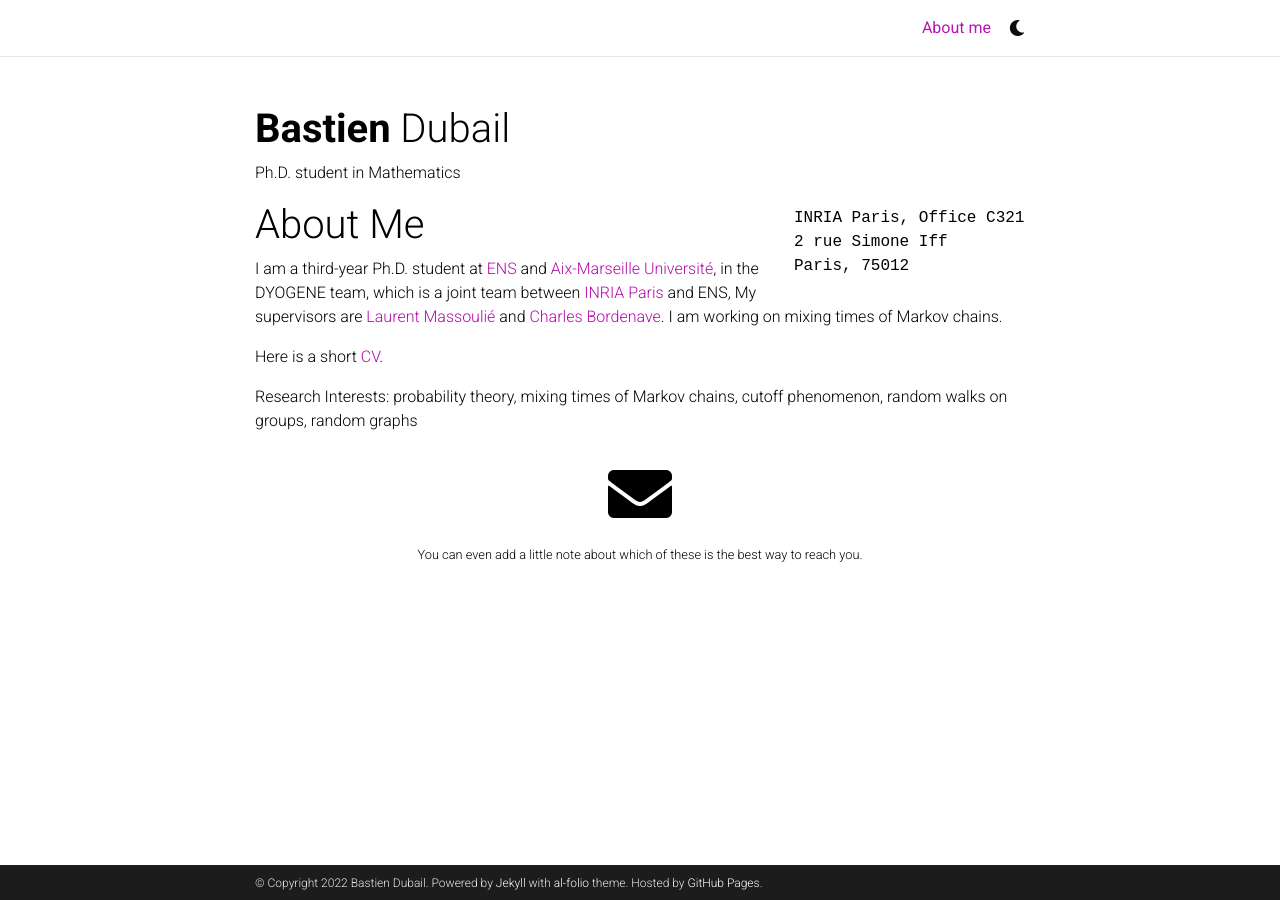
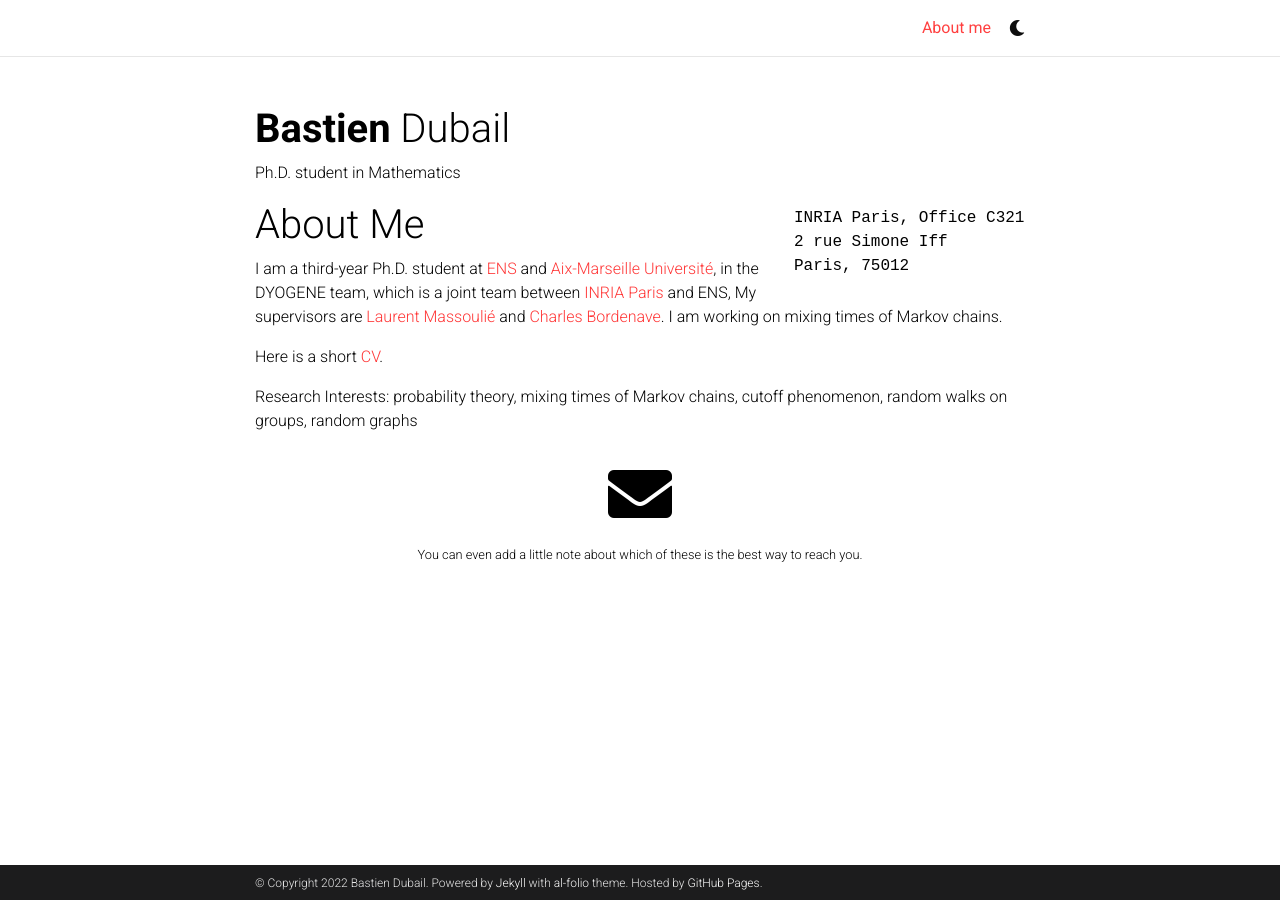
Before and after one commit to bdubail/bdubail.github.io, a Jekyll site: the page built from _pages/about.md, in a window 1280 px wide. Built offline with Jekyll 4.4.1, drawn with Linux system fonts in a browser that asks for light colours; comment, search, counter and statistics services are not loaded; a style sheet for code colours, icons or effects is not loaded.

Commit message:
Update _themes.scss

```diff
--- a/_sass/_themes.scss
+++ b/_sass/_themes.scss
@@ -7,8 +7,8 @@
   --global-code-bg-color: #{$code-bg-color-light};
   --global-text-color: #{$black-color};
   --global-text-color-light: #{$grey-color};
-  --global-theme-color: #{$purple-color};
-  --global-hover-color: #{$purple-color};
+  --global-theme-color: #{$red-color};
+  --global-hover-color: #{$blue-color};
   --global-footer-bg-color: #{$grey-color-dark};
   --global-footer-text-color: #{$grey-color-light};
   --global-footer-link-color: #{$white-color};
```
